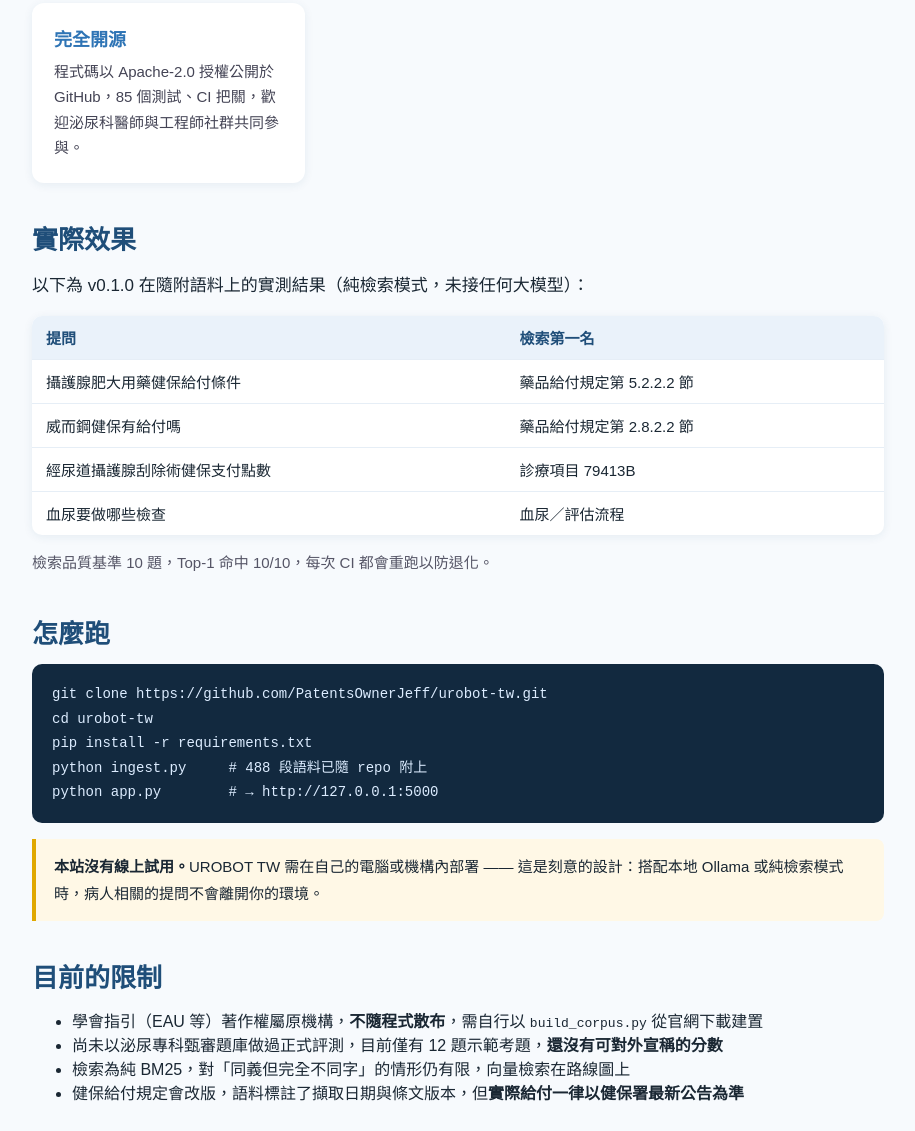
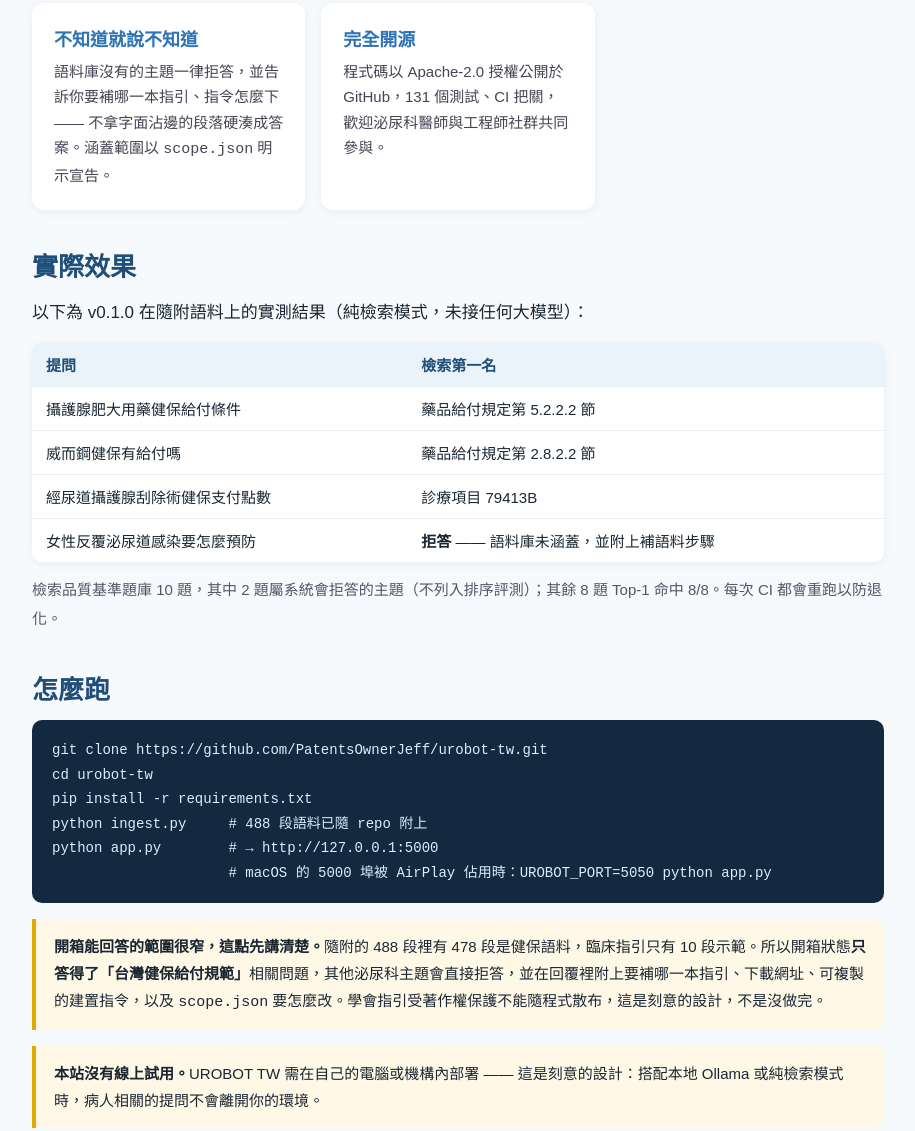
Before and after one commit to PatentsOwnerJeff/urobot-tw, a plain HTML site: page docs/index.html in a window 1280 px wide. Shown: the part 879-2010 px from the top of the page, without its empty margins (182-1097 px from the left). Drawn offline with Linux system fonts and the light colour scheme.

Commit message:
docs: 交代清楚開箱狀態與擴充步驟，修正已失真的宣稱
使用者 clone 下來會拿到一個「大部分臨床問題都拒答」的系統，之前的文件沒講，
只寫「488 段語料隨附，不需 API key 即可執行」，容易被當成功能壞掉。

README：

- 快速開始新增「你 clone 下來實際會拿到什麼」對照表：開箱只答得了台灣健保
  給付規範，其他主題一律拒答；並用三個實例說明 covered / unknown / gap 的差別
- 明講這是刻意設計（學會指引受著作權保護不能散布），不是沒做完
- 「要讓它真正能用，有兩件事要做」：接模型、建語料，各自指向對應章節
- 新增「建完之後必須改 scope.json」小節附 JSON 範例——漏掉這步的話語料建好了
  系統還是會拒答，這是最容易踩的坑
- 修正矛盾：原文同時寫「488 段隨附」與「預設只有 10 段示範語料」

docs/index.html：

- 移除已失效的展示列「血尿要做哪些檢查 → 血尿／評估流程」。血尿現在是宣告缺口
  （只有 1 段示範語料），系統會拒答，這一列已經是錯的
- 檢索品質從「10 題 Top-1 10/10」改為「10 題中 2 題屬拒答主題不列入評測，
  其餘 8 題 8/8」
- 測試數 85 → 131
- 新增「不知道就說不知道」特色卡與開箱範圍說明
- 限制清單補上：涵蓋範圍為人工維護，及自動判斷失敗的實測數據

CONTRIBUTING.md：語料 PR 必須同步更新 scope.json，否則 tests/test_scope.py 會擋。

所有數字都對照實際輸出核過：repo 附語料 488 段、測試 131 個、已涵蓋主題 Top-1 8/8。

```diff
--- a/docs/index.html
+++ b/docs/index.html
@@ -43,7 +43,7 @@
   <a class="btn btn-w" href="https://github.com/PatentsOwnerJeff/urobot-tw">GitHub 開源程式碼</a>
   <a class="btn btn-o" href="https://github.com/PatentsOwnerJeff/urobot-tw/releases/tag/v0.1.0">下載 v0.1.0</a>
  </div>
- <div class="ver">v0.1.0 已發布 — 488 段語料隨附，不需 API key 即可執行</div>
+ <div class="ver">v0.1.0 已發布 — 488 段健保與示範語料隨附，不需 API key 即可執行；臨床指引需自行建置</div>
 </header>
 <main>
  <h2>這是什麼？</h2>
@@ -52,7 +52,8 @@
   <div class="card"><h3>台灣健保給付規範</h3><p>隨附 478 段健保語料：診療項目 391、藥品 69、藥品給付規定條文 18，全部取自政府開放資料，可合法散布。這是國外系統沒有的部分。</p></div>
   <div class="card"><h3>不綁定模型供應商</h3><p>Claude API、本地 Ollama 開源模型、純檢索模式三種都能跑；醫院可地端部署，資料不出門。</p></div>
   <div class="card"><h3>跨語與跨用語檢索</h3><p>健保條文寫「前列腺增生」，臨床說「攝護腺肥大」，民眾說「威而鋼」。84 組同義詞對照讓三種說法都問得到。</p></div>
-  <div class="card"><h3>完全開源</h3><p>程式碼以 Apache-2.0 授權公開於 GitHub，85 個測試、CI 把關，歡迎泌尿科醫師與工程師社群共同參與。</p></div>
+  <div class="card"><h3>不知道就說不知道</h3><p>語料庫沒有的主題一律拒答，並告訴你要補哪一本指引、指令怎麼下 —— 不拿字面沾邊的段落硬湊成答案。涵蓋範圍以 <code>scope.json</code> 明示宣告。</p></div>
+  <div class="card"><h3>完全開源</h3><p>程式碼以 Apache-2.0 授權公開於 GitHub，131 個測試、CI 把關，歡迎泌尿科醫師與工程師社群共同參與。</p></div>
  </div>
 
  <h2>實際效果</h2>
@@ -62,16 +63,18 @@
   <tr><td>攝護腺肥大用藥健保給付條件</td><td>藥品給付規定第 5.2.2.2 節</td></tr>
   <tr><td>威而鋼健保有給付嗎</td><td>藥品給付規定第 2.8.2.2 節</td></tr>
   <tr><td>經尿道攝護腺刮除術健保支付點數</td><td>診療項目 79413B</td></tr>
-  <tr><td>血尿要做哪些檢查</td><td>血尿／評估流程</td></tr>
+  <tr><td>女性反覆泌尿道感染要怎麼預防</td><td><strong>拒答</strong> —— 語料庫未涵蓋，並附上補語料步驟</td></tr>
  </table>
- <p class="lead" style="margin-top:14px;font-size:15px;color:#556">檢索品質基準 10 題，Top-1 命中 10/10，每次 CI 都會重跑以防退化。</p>
+ <p class="lead" style="margin-top:14px;font-size:15px;color:#556">檢索品質基準題庫 10 題，其中 2 題屬系統會拒答的主題（不列入排序評測）；其餘 8 題 Top-1 命中 8/8。每次 CI 都會重跑以防退化。</p>
 
  <h2>怎麼跑</h2>
  <pre>git clone https://github.com/PatentsOwnerJeff/urobot-tw.git
 cd urobot-tw
 pip install -r requirements.txt
 python ingest.py     # 488 段語料已隨 repo 附上
-python app.py        # → http://127.0.0.1:5000</pre>
+python app.py        # → http://127.0.0.1:5000
+                     # macOS 的 5000 埠被 AirPlay 佔用時：UROBOT_PORT=5050 python app.py</pre>
+ <div class="note"><strong>開箱能回答的範圍很窄，這點先講清楚。</strong>隨附的 488 段裡有 478 段是健保語料，臨床指引只有 10 段示範。所以開箱狀態<strong>只答得了「台灣健保給付規範」</strong>相關問題，其他泌尿科主題會直接拒答，並在回覆裡附上要補哪一本指引、下載網址、可複製的建置指令，以及 <code>scope.json</code> 要怎麼改。學會指引受著作權保護不能隨程式散布，這是刻意的設計，不是沒做完。</div>
  <div class="note"><strong>本站沒有線上試用。</strong>UROBOT TW 需在自己的電腦或機構內部署 —— 這是刻意的設計：搭配本地 Ollama 或純檢索模式時，病人相關的提問不會離開你的環境。</div>
 
  <h2>目前的限制</h2>
@@ -79,6 +82,7 @@ python app.py        # → http://127.0.0.1:5000</pre>
   <li>學會指引（EAU 等）著作權屬原機構，<strong>不隨程式散布</strong>，需自行以 <code>build_corpus.py</code> 從官網下載建置</li>
   <li>尚未以泌尿專科甄審題庫做過正式評測，目前僅有 12 題示範考題，<strong>還沒有可對外宣稱的分數</strong></li>
   <li>檢索為純 BM25，對「同義但完全不同字」的情形仍有限，向量檢索在路線圖上</li>
+  <li>涵蓋範圍由 <code>scope.json</code> <strong>人工維護</strong>：試過以 BM25 分數與 IDF 加權詞彙覆蓋率自動判斷，兩者在未涵蓋主題上的分數反而比已涵蓋主題高（jieba 會把未收錄的醫學複合詞拆成語料裡都有的字），統計方法在這個規模的語料上不可靠。新增指引語料後<strong>必須手動更新 scope.json</strong>，系統才會開始回答該主題</li>
   <li>健保給付規定會改版，語料標註了擷取日期與條文版本，但<strong>實際給付一律以健保署最新公告為準</strong></li>
  </ul>
 
```
Also changed, not shown: 2 other files.
